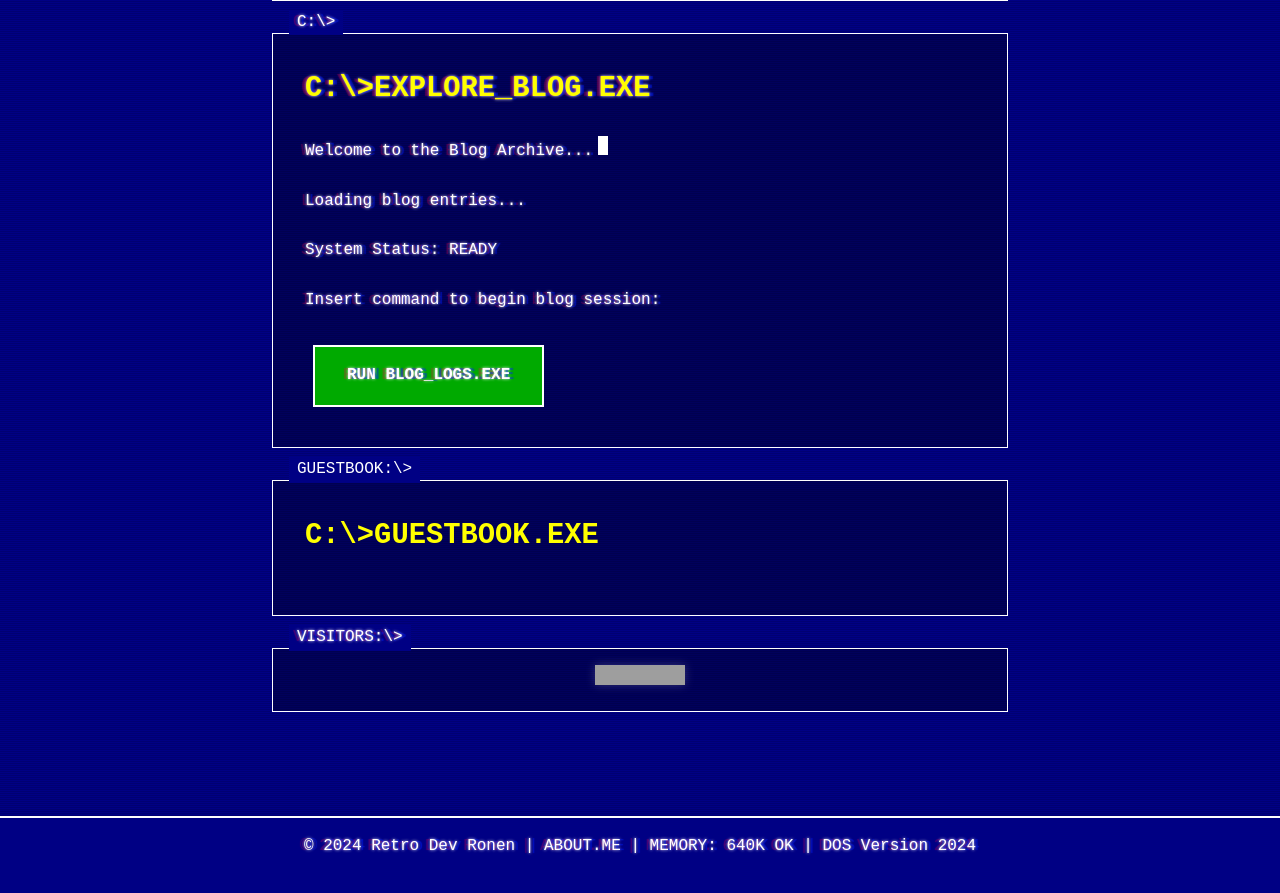
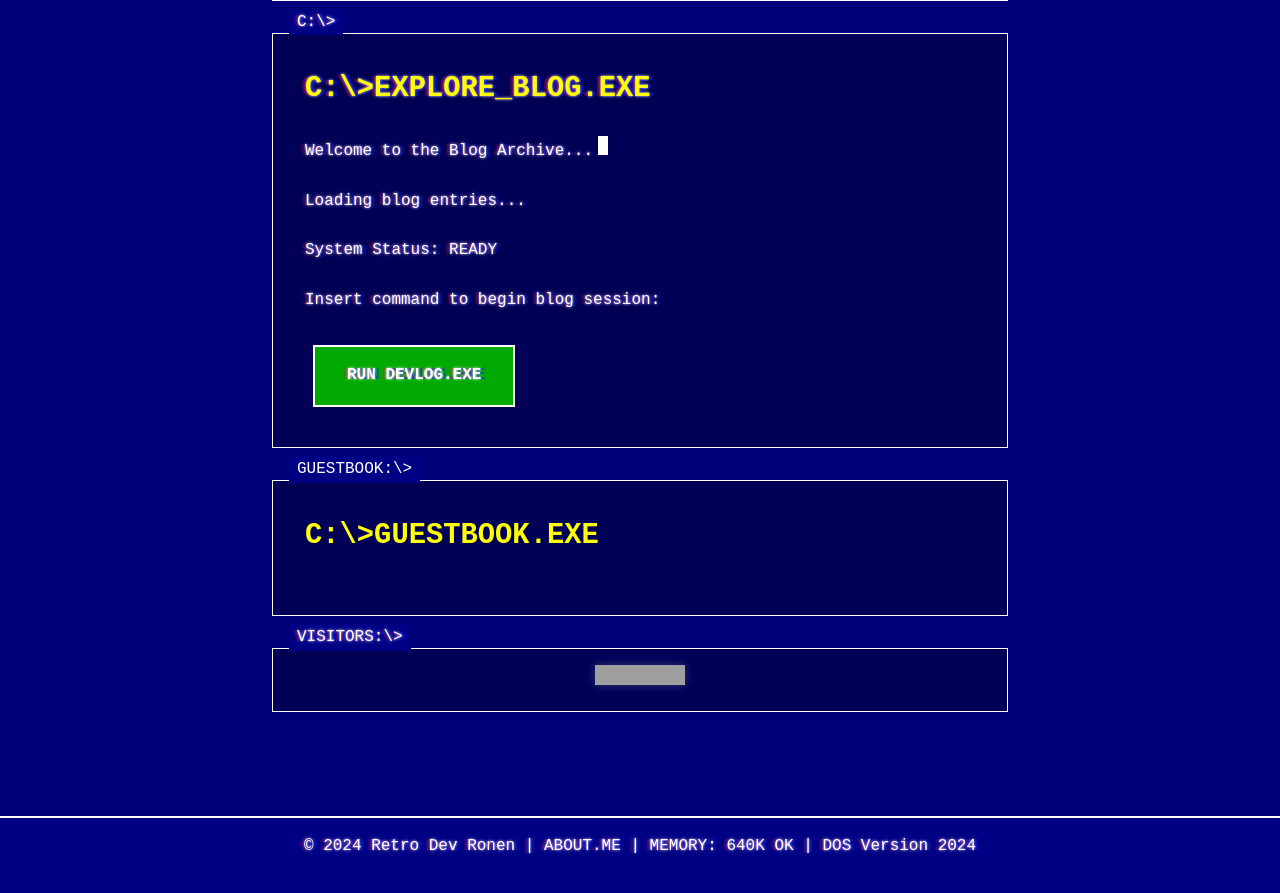
Before and after one commit to ronblue77/Retro-Dev-Ronen.github.io, a Jekyll site: the page index.html, which Jekyll copies as it is, in a window 1280 px wide and 900 px high, scrolled down 2410 px. Shown: the top 893 px of the window. Built offline with Jekyll 4.4.1, drawn with Linux system fonts in a browser that asks for light colours; grey boxes are pictures that could not be loaded.

Commit message:
forgot to save modified link to blog/index.thml in index.html

```diff
--- a/index.html
+++ b/index.html
@@ -340,7 +340,7 @@
                 <p>System Status: READY</p>
                 <p>Insert command to begin blog session:</p>
                 <div class="button-container">
-                    <a href="blog.html" class="btn">RUN BLOG_LOGS.EXE</a>
+                    <a href="blog/" class="btn">RUN DEVLOG.EXE</a>
                 </div>
             </section>
 
```
